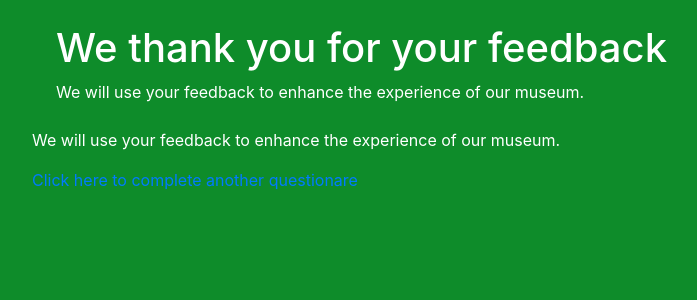
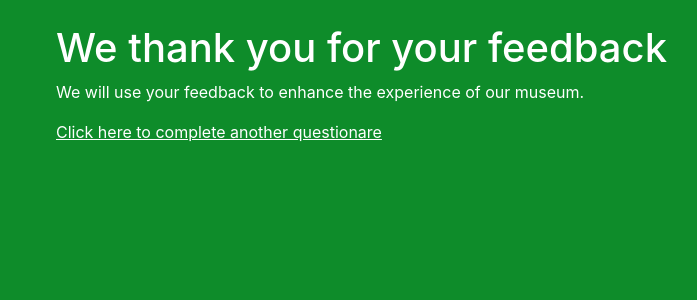
Before and after one commit to MaxHearnden/questionare, a Django app: template Questionare/questions/templates/questions/feedback.html in a window 1280 px wide. Shown: the top 300 px of the page, without its empty margins (53-750 px from the left). Run offline with Django 3.2, Linux system fonts and the light colour scheme; the template is opened without the code that fills it, so the values that code supplies are empty; some libraries are stand-ins or nearby versions.

Commit message:
Make the continue link consistent with the new style

```diff
--- a/Questionare/questions/templates/questions/feedback.html
+++ b/Questionare/questions/templates/questions/feedback.html
@@ -2,15 +2,20 @@
     <title>Thank you!</title>
     <link rel="stylesheet" href="https://stackpath.bootstrapcdn.com/bootstrap/4.3.1/css/bootstrap.min.css" integrity="sha384-ggOyR0iXCbMQv3Xipma34MD+dH/1fQ784/j6cY/iJTQUOhcWr7x9JvoRxT2MZw1T" crossorigin="anonymous">
     <link rel="stylesheet" href="/static/style.css">
+
+    <style type="text/css" media="all">
+a {
+  color: white !important;
+  text-decoration: underline;
+}
+    </style>
 </head>
 <body class="bg-green text-white container">
 
   <div class="m-4">
     <h1>We thank you for your feedback</h1>
     <p>We will use your feedback to enhance the experience of our museum.</p>
+    <p><a href="continue">Click here to complete another questionare</a></p>
   </div>
 
-<p>We will use your feedback to enhance the experience of our museum.</p>
-
-<p><a href="continue">Click here to complete another questionare</a></p>
 </body>
```
